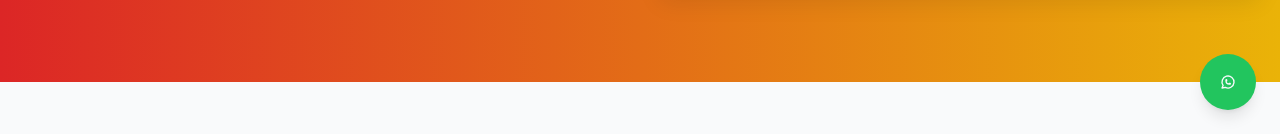
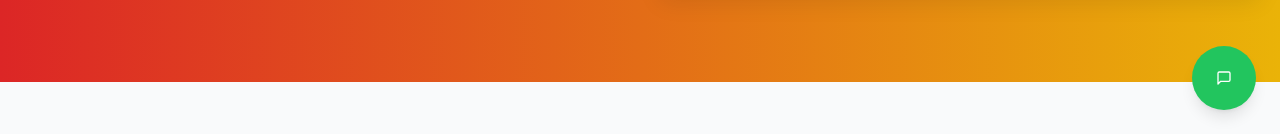
Before and after one commit to Matheusrrcs/rede-filme-renaissance, a React (Vite) app: page / in a window 1280 px wide. Shown: the part 666-800 px from the top of the page. Built offline with nearby package versions, Linux system fonts and the light colour scheme.

Commit message:
feat: Improve floating buttons
Make the icons inside the floating message and scroll up buttons as big as the background.

```diff
--- a/src/components/FloatingButtons.tsx
+++ b/src/components/FloatingButtons.tsx
@@ -1,6 +1,6 @@
 
 import React, { useState, useEffect } from 'react';
-import { ChevronUp } from 'lucide-react';
+import { ChevronUp, MessageSquare } from 'lucide-react';
 import { Button } from '@/components/ui/button';
 
 const FloatingButtons = () => {
@@ -36,9 +36,9 @@ const FloatingButtons = () => {
         <Button
           onClick={scrollToTop}
           size="icon"
-          className="rounded-full bg-yellow-500 hover:bg-yellow-600 shadow-lg transition-all duration-300 animate-fade-in"
+          className="rounded-full w-14 h-14 bg-rede-primary hover:bg-rede-secondary shadow-lg transition-all duration-300 animate-fade-in group"
         >
-          <ChevronUp className="h-5 w-5" />
+          <ChevronUp className="h-8 w-8 text-white group-hover:scale-110 transition-transform" />
         </Button>
       )}
 
@@ -50,12 +50,9 @@ const FloatingButtons = () => {
       >
         <Button
           size="icon"
-          className="rounded-full w-14 h-14 bg-green-500 hover:bg-green-600 shadow-lg transition-all duration-300"
+          className="rounded-full w-16 h-16 bg-green-500 hover:bg-green-600 shadow-lg transition-all duration-300 group"
         >
-          <svg viewBox="0 0 24 24" width="24" height="24" stroke="currentColor" strokeWidth="2" fill="none" strokeLinecap="round" strokeLinejoin="round" className="h-7 w-7">
-            <path d="M3 21l1.65-3.8a9 9 0 1 1 3.4 2.9L3 21"></path>
-            <path d="M9 10a0.5 .5 0 0 0 1 0V9a0.5 .5 0 0 0 -1 0v1a5 5 0 0 0 5 5h1a0.5 .5 0 0 0 0 -1h-1a0.5 .5 0 0 0 0 1"></path>
-          </svg>
+          <MessageSquare className="h-8 w-8 text-white group-hover:scale-110 transition-transform" />
         </Button>
       </a>
     </div>
```
